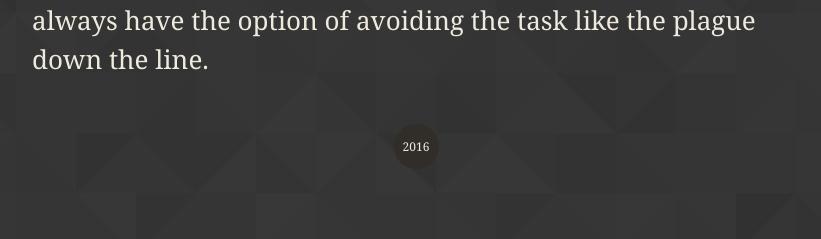
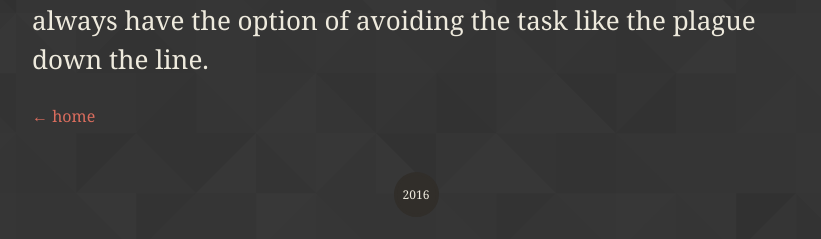
Before and after one commit to gggritso/site, a Jekyll site: the page built from _posts/2016-05-22-master-what-you-hate.md, in a window 1280 px wide. Shown: the part 827-1066 px from the top of the page, without its empty margins (224-1045 px from the left). Built offline with Jekyll 4.4.1, drawn with Linux system fonts in a browser that asks for light colours; before the commit the page ends 1021 px from its top, so only the background shows below that.

Commit message:
Add a back button to the bottom of articles.

```diff
--- a/_layouts/post.html
+++ b/_layouts/post.html
@@ -2,7 +2,7 @@
 layout: default
 ---
 
-<header class="site-header">
+<header class="post-header">
 	<a href="{{ "/" | prepend: site.baseurl }}">← home</a>
 </header>
 
@@ -12,3 +12,7 @@ layout: default
 
 	{{ content }}
 </article>
+
+<footer class="post-footer">
+	<a href="{{ "/" | prepend: site.baseurl }}">← home</a>
+</footer>
```
